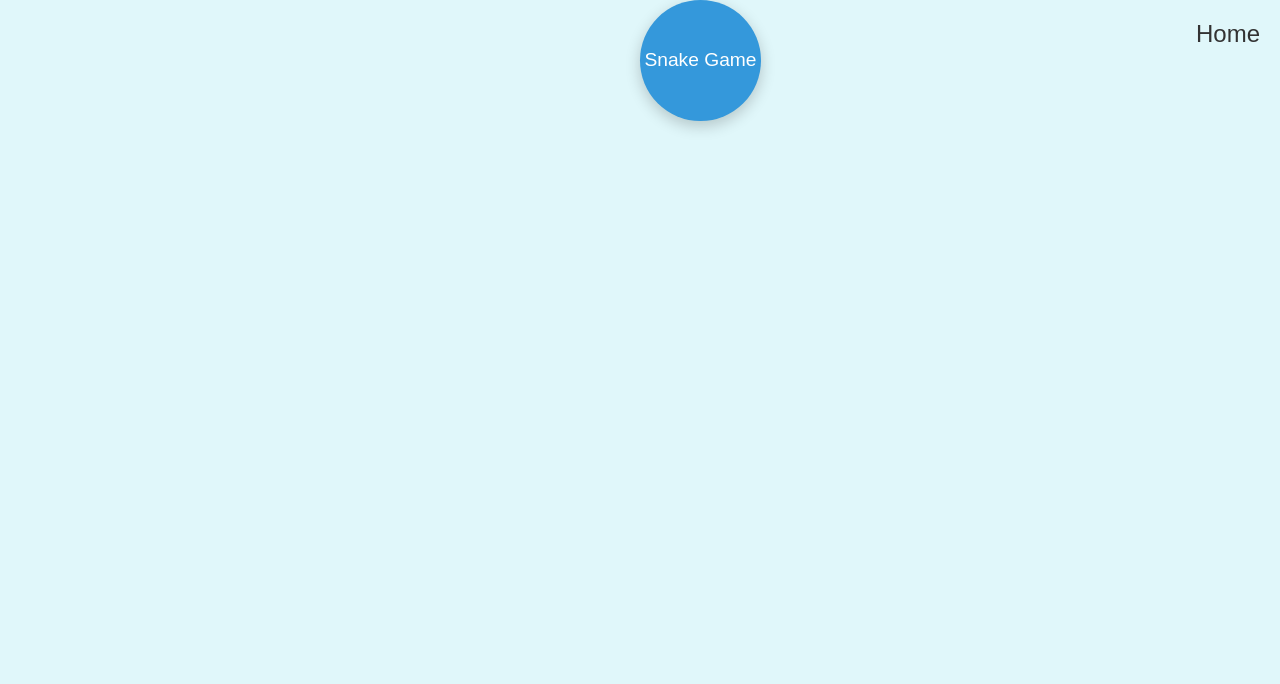
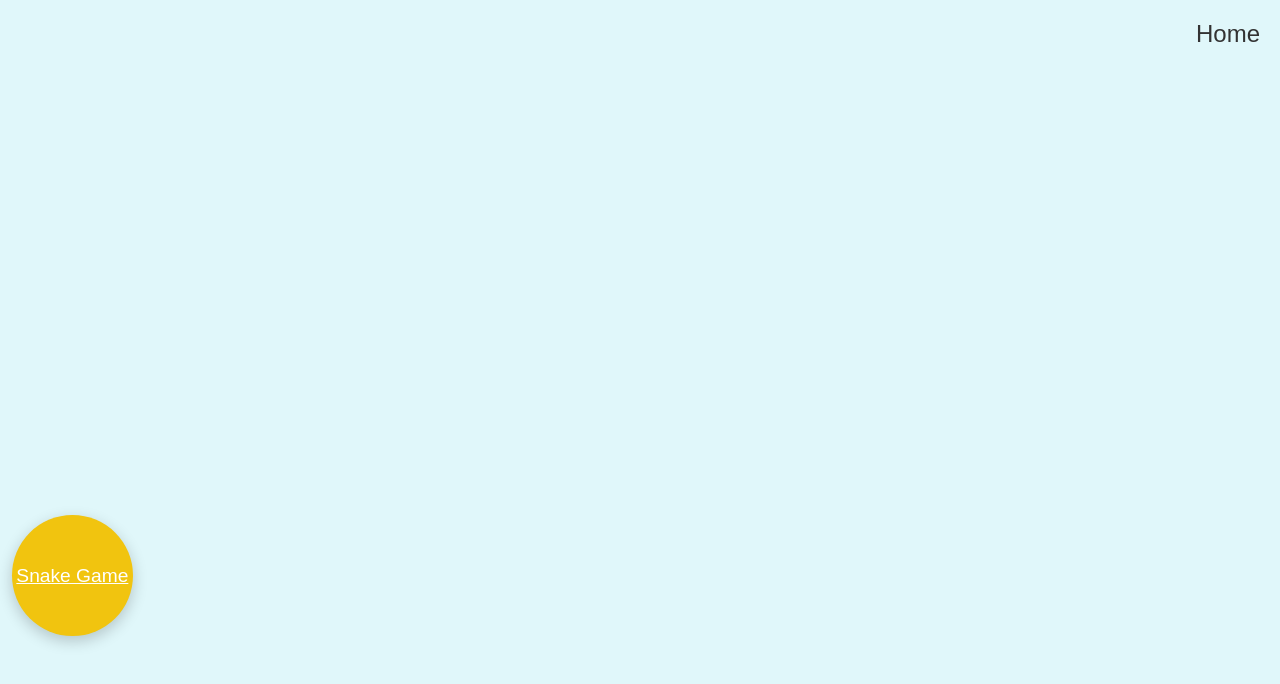
Before and after one commit to archana-in/DKPMO-website, a plain HTML site: page games.html in a window 1280 px wide. Drawn offline with Linux system fonts and the light colour scheme.

Commit message:
fix: Ensure unique bubble colors and add bouncing to games page
- Modifies the color selection logic in 'script.js' to shuffle the color array, guaranteeing unique colors for bubbles on the home page.
- Adds bouncing animation to the bubble on 'games.html' by updating 'games.js' with the animation logic.
- Refactors 'games.html' to correctly apply the bubble class and animation to the link element.
- Applies the unique color logic to 'games.js' as well.

```diff
--- a/games.html
+++ b/games.html
@@ -5,21 +5,11 @@
     <meta name="viewport" content="width=device-width, initial-scale=1.0">
     <title>DKPMO - Games</title>
     <link rel="stylesheet" href="style.css">
-    <style>
-        body {
-            display: flex;
-            justify-content: center;
-            align-items: center;
-        }
-        .game-link {
-            text-decoration: none;
-        }
-    </style>
 </head>
 <body>
     <a href="index.html" style="position: absolute; top: 20px; right: 20px; font-size: 1.5em; text-decoration: none; color: #333; z-index: 10;">Home</a>
-    <a href="snake.html" class="game-link">
-        <div class="bubble">Snake Game</div>
+    <a href="snake.html" class="bubble">
+        Snake Game
     </a>
     <script src="games.js"></script>
 </body>
--- a/games.js
+++ b/games.js
@@ -2,12 +2,50 @@ document.addEventListener('DOMContentLoaded', () => {
     const bubbles = document.querySelectorAll('.bubble');
     const bubbleColors = ['#3498db', '#e74c3c', '#2ecc71', '#f1c40f', '#9b59b6', '#1abc9c'];
 
-    bubbles.forEach(bubble => {
+    // Shuffle colors to ensure variety
+    for (let i = bubbleColors.length - 1; i > 0; i--) {
+        const j = Math.floor(Math.random() * (i + 1));
+        [bubbleColors[i], bubbleColors[j]] = [bubbleColors[j], bubbleColors[i]];
+    }
+
+    bubbles.forEach((bubble, index) => {
         const size = Math.random() * 80 + 120; // Size between 120px and 200px
         bubble.style.width = `${size}px`;
         bubble.style.height = `${size}px`;
-        bubble.style.backgroundColor = bubbleColors[Math.floor(Math.random() * bubbleColors.length)];
+        bubble.style.backgroundColor = bubbleColors[index % bubbleColors.length];
 
-        // Since this page doesn't have the bouncing animation, we don't need the rest of the logic from script.js
+        // This page doesn't have the main bubble container, so we adjust positioning relative to the body
+        const body = document.querySelector('body');
+        body.style.overflow = 'hidden'; // Prevent scrollbars from the animation
+
+        // Initial random position
+        bubble.style.position = 'absolute';
+        bubble.style.left = `${Math.random() * (window.innerWidth - size)}px`;
+        bubble.style.top = `${Math.random() * (window.innerHeight - size)}px`;
+
+        let vx = (Math.random() - 0.5) * 4;
+        let vy = (Math.random() - 0.5) * 4;
+
+        function animate() {
+            let x = parseFloat(bubble.style.left);
+            let y = parseFloat(bubble.style.top);
+
+            x += vx;
+            y += vy;
+
+            if (x <= 0 || x >= window.innerWidth - size) {
+                vx *= -1;
+            }
+            if (y <= 0 || y >= window.innerHeight - size) {
+                vy *= -1;
+            }
+
+            bubble.style.left = `${x}px`;
+            bubble.style.top = `${y}px`;
+
+            requestAnimationFrame(animate);
+        }
+
+        animate();
     });
 });
```
Also changed, not shown: script.js (+8 -2 lines).
